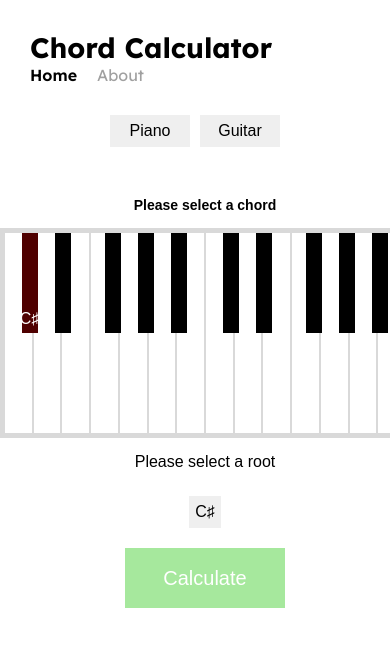
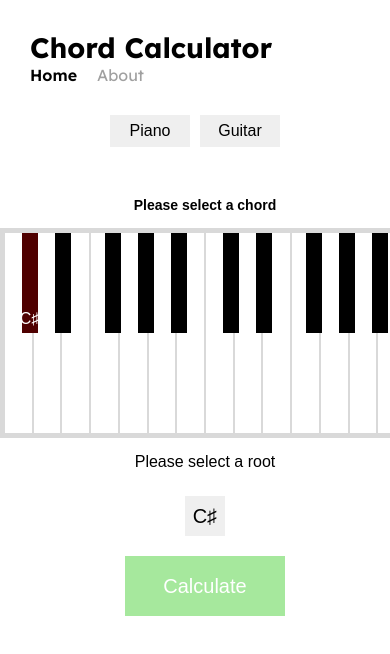
Before and after one commit to mbdguitar/chord-calculator, a React (Create React App) app: page /home in a window 390 px wide. Both pictures are taken after a click on the element 29 px from the left and 283 px from the top of the page. Shown: the top 654 px of the page. Built offline with nearby package versions, Linux system fonts and the light colour scheme.

Commit message:
Make root buttons bigger on small screens

```diff
--- a/src/modules/ChordDisplay.module.css
+++ b/src/modules/ChordDisplay.module.css
@@ -20,20 +20,6 @@
     margin: 0;
 }
 
-@media screen and (max-width: 768px) {
-    .chord_container {
-
-    }
-
-    .chord_container h1 {
-
-    }
-
-    .chord_container p {
-
-    }
-}
-
 @media screen and (max-width: 480px) {
     .chord_container {
         margin: 0 0 15px 0;
--- a/src/modules/RootNoteButton.module.css
+++ b/src/modules/RootNoteButton.module.css
@@ -23,6 +23,6 @@
 
 @media screen and (max-width: 480px) {
     .root_note_button {
-        font-size: 16px;
+        font-size: 20px;
     }
 }
--- a/src/modules/RootNoteInput.module.css
+++ b/src/modules/RootNoteInput.module.css
@@ -27,7 +27,6 @@
 @media screen and (max-width: 480px) {
     .root_note_input {
         margin: 15px 0 0 0;
-        width: 168px;
     }
 
     .root_note_input p {
```
